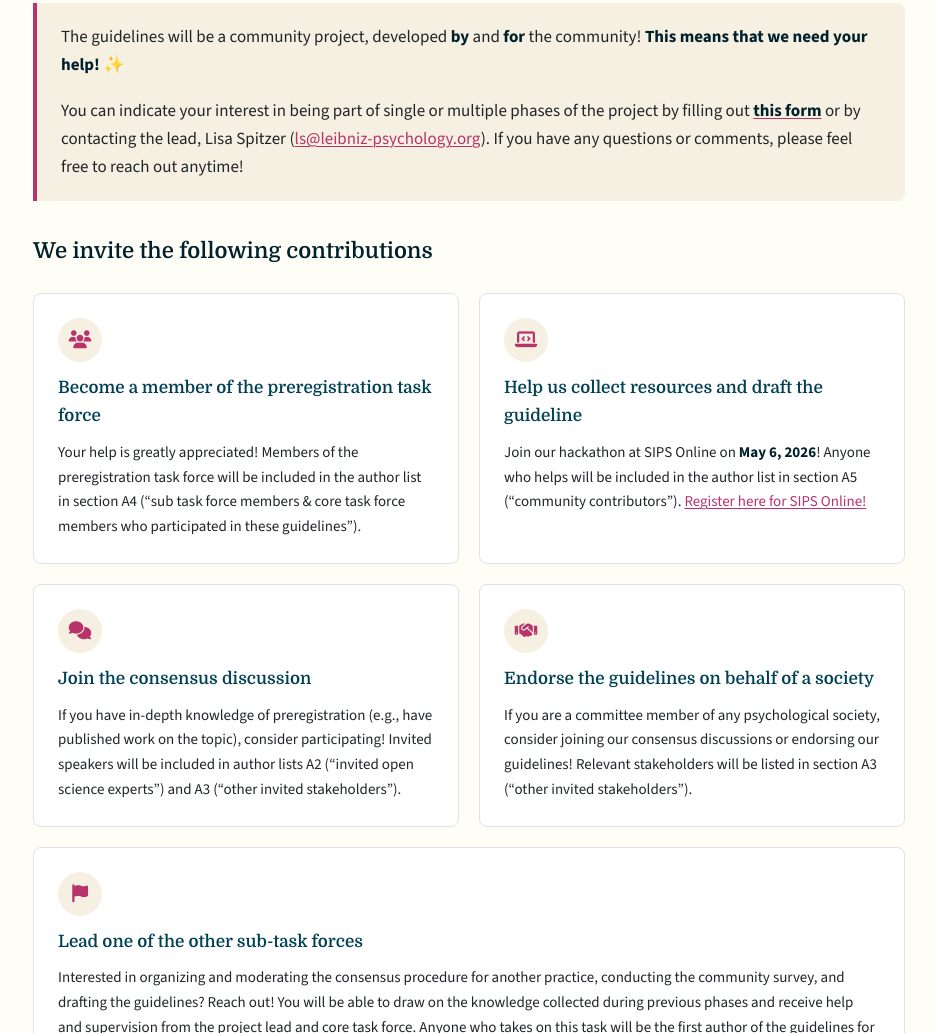
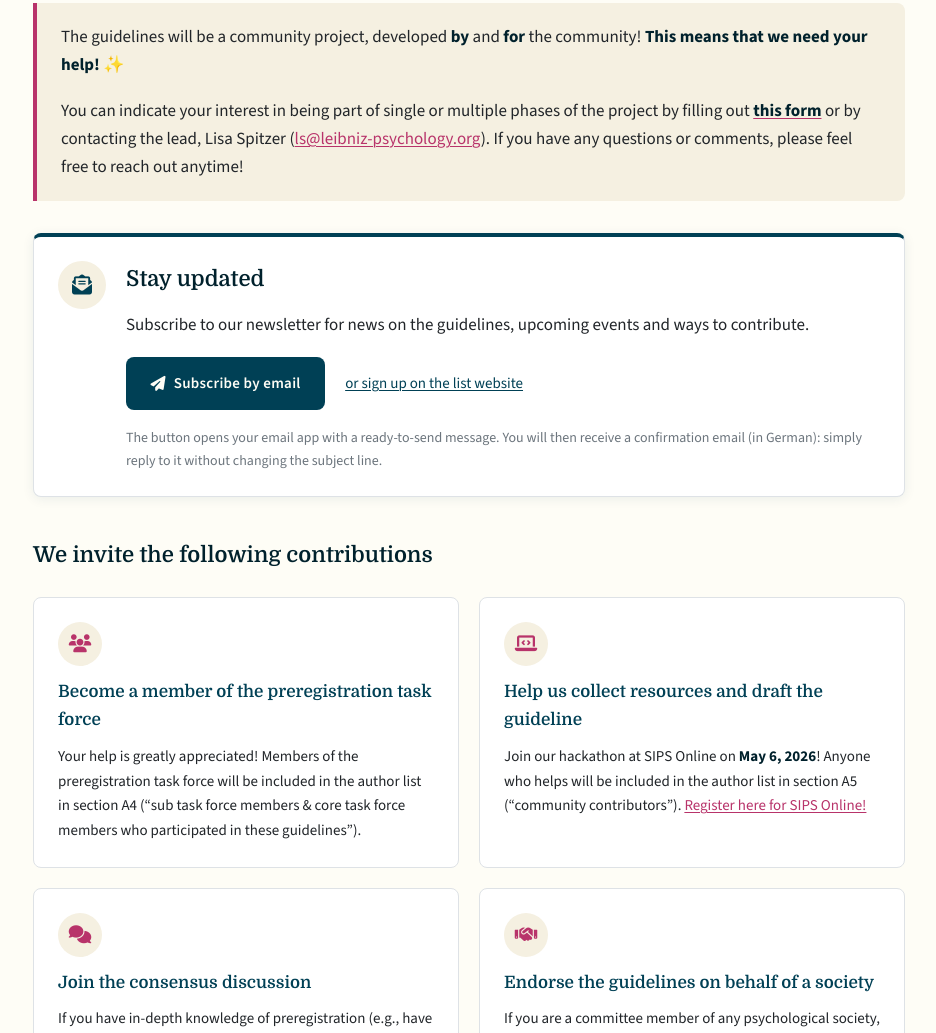
Before and after one commit to forrtproject/best-practices-psychology, a plain HTML site: page index.html in a window 1280 px wide. Shown: the part 4529-5562 px from the top of the page, without its empty margins (171-1107 px from the left). Drawn offline with nearby package versions, Linux system fonts and the light colour scheme.

Commit message:
Add newsletter sign-up box to Get Involved section
Co-Authored-By: Claude Opus 5.5 <noreply@anthropic.com>

```diff
--- a/index.html
+++ b/index.html
@@ -215,6 +215,19 @@
       <p>You can indicate your interest in being part of single or multiple phases of the project by filling out <a href="https://forms.gle/yrmK8Wnd4oqwZLWKA" target="_blank" rel="noopener"><strong>this form</strong></a> or by contacting the lead, Lisa Spitzer (<a href="mailto:ls@leibniz-psychology.org">ls@leibniz-psychology.org</a>). If you have any questions or comments, please feel free to reach out anytime!</p>
     </div>
 
+    <div class="newsletter">
+      <div class="newsletter-icon"><i class="fas fa-envelope-open-text"></i></div>
+      <div class="newsletter-body">
+        <h3>Stay updated</h3>
+        <p>Subscribe to our newsletter for news on the guidelines, upcoming events and ways to contribute.</p>
+        <div class="newsletter-actions">
+          <a class="btn btn-primary" href="mailto:best-practice-psych-newsletter-join@lists.lrz.de?subject=subscribe&amp;body=subscribe"><i class="fas fa-paper-plane"></i> Subscribe by email</a>
+          <a class="newsletter-alt" href="https://lists.lrz.de/mailman3/lists/best-practice-psych-newsletter.lists.lrz.de/" target="_blank" rel="noopener">or sign up on the list website</a>
+        </div>
+        <p class="newsletter-note">The button opens your email app with a ready-to-send message. You will then receive a confirmation email (in German): simply reply to it without changing the subject line.</p>
+      </div>
+    </div>
+
     <h3>We invite the following contributions</h3>
 
     <div class="involve-grid">
--- a/styles.css
+++ b/styles.css
@@ -286,6 +286,58 @@ strong { color: var(--teal-dark); }
 
 .callout-link a:hover {
   color: var(--pink);
+}
+
+/* ---------- Newsletter sign-up ---------- */
+.newsletter {
+  display: flex;
+  gap: 1.25rem;
+  align-items: flex-start;
+  background: #fff;
+  border: 1px solid var(--border);
+  border-top: 4px solid var(--teal);
+  border-radius: var(--radius);
+  box-shadow: var(--shadow);
+  padding: 1.5rem;
+  margin: 0 0 2.5rem 0;
+}
+
+.newsletter-icon {
+  flex: 0 0 auto;
+  width: 3rem;
+  height: 3rem;
+  border-radius: 50%;
+  background: var(--cream-deep);
+  color: var(--teal);
+  display: flex;
+  align-items: center;
+  justify-content: center;
+  font-size: 1.25rem;
+}
+
+.newsletter-body h3 { margin-top: 0; }
+
+.newsletter-actions {
+  display: flex;
+  flex-wrap: wrap;
+  align-items: center;
+  gap: 0.5rem 1.25rem;
+  margin: 1rem 0;
+}
+
+.newsletter-alt {
+  color: var(--teal);
+  font-size: 0.9375rem;
+}
+
+.newsletter-note {
+  font-size: 0.875rem;
+  color: var(--muted);
+  margin-bottom: 0;
+}
+
+@media (max-width: 720px) {
+  .newsletter { flex-direction: column; }
 }
 
 /* ---------- Phases (collapsible) ---------- */
```
